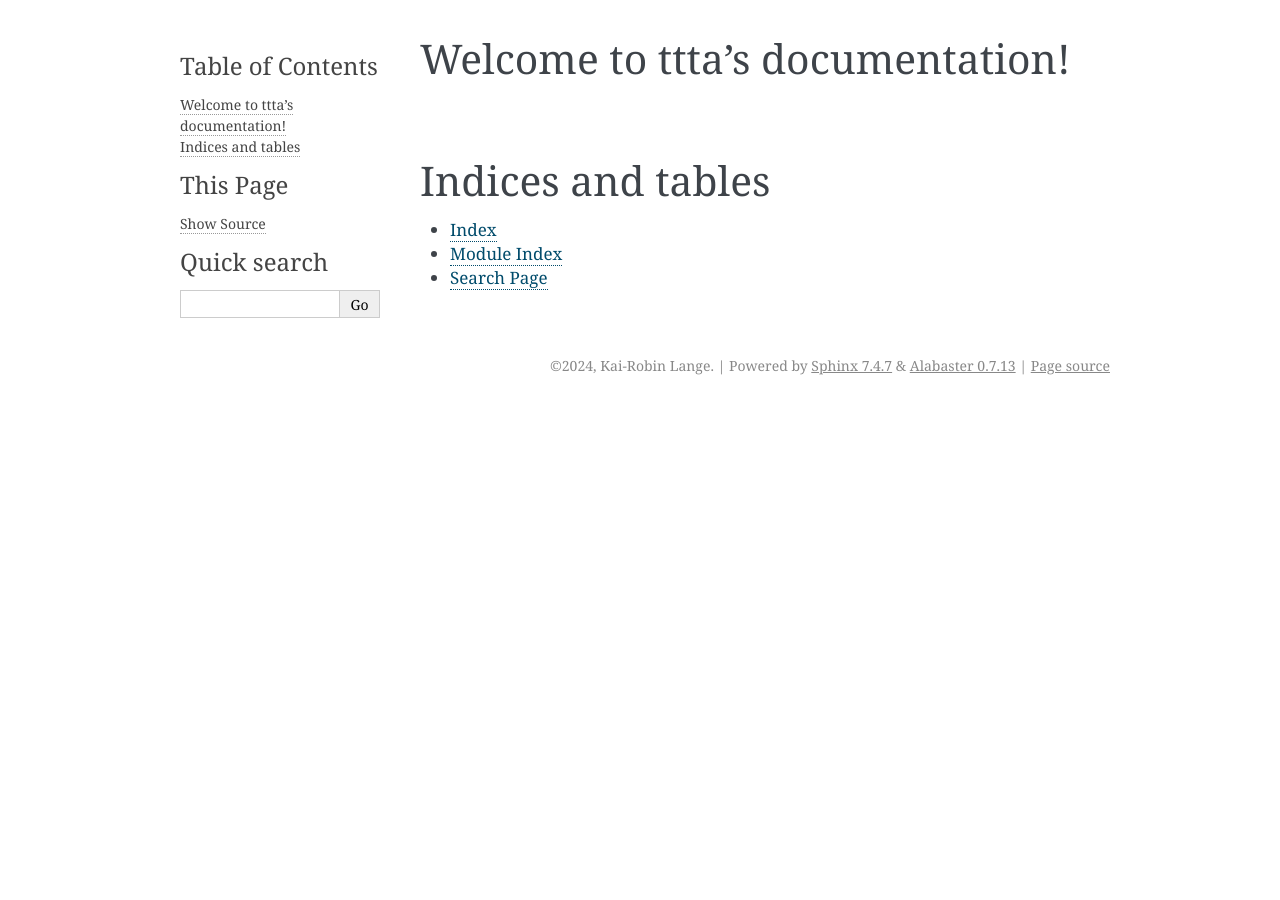
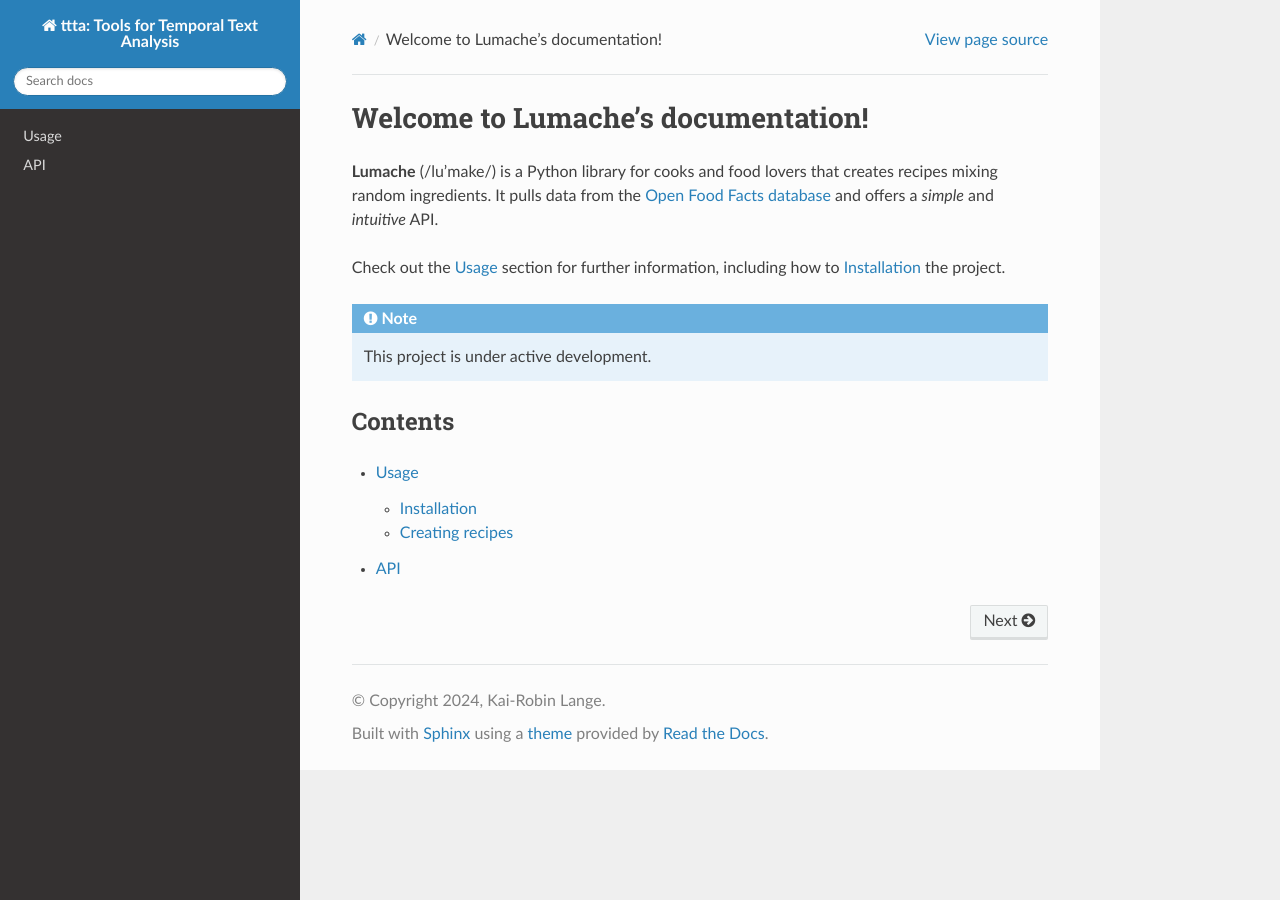
Before and after one commit to K-RLange/ttta, a Sphinx documentation site: the page built from docs/source/index.rst, in a window 1280 px wide. Built offline with Sphinx 7.4.7 and the Read the Docs theme 3.1.0, drawn with Linux system fonts in a browser that asks for light colours.

Commit message:
Updated rtd

```diff
--- /dev/null
+++ b/docs/requirements.txt
@@ -0,0 +1,2 @@
+sphinx==7.1.2
+sphinx-rtd-theme==1.3.0rc1
--- /dev/null
+++ b/docs/source/api.rst
@@ -0,0 +1,7 @@
+API
+===
+
+.. autosummary::
+   :toctree: generated
+
+   lumache
--- a/docs/source/conf.py
+++ b/docs/source/conf.py
@@ -1,27 +1,34 @@
 # Configuration file for the Sphinx documentation builder.
-#
-# For the full list of built-in configuration values, see the documentation:
-# https://www.sphinx-doc.org/en/master/usage/configuration.html
 
-# -- Project information -----------------------------------------------------
-# https://www.sphinx-doc.org/en/master/usage/configuration.html#project-information
+# -- Project information
 
-import os
-import sys
-sys.path.insert(0, os.path.abspath('../'))  # Adjust the path accordingly
+project = 'ttta: Tools for Temporal Text Analysis'
+copyright = '2024, Kai-Robin Lange'
+author = 'Kai-Robin Lange, Lars Grönberg, Niklas Benner, Imene Kolli, Aymane Hachcham, Jonas Rieger and Carsten Jentsch'
 
-# -- Project information -----------------------------------------------------
-project = 'ttta: Tools for temporal text analysis in Python '
-copyright = '2024, Kai-Robin Lange'
-author = 'Kai-Robin Lange, Lars Grönberg, Niklas Benner, Imene Kolli, Aymane Hachcham, Jonas Rieger and Carsten Jenstsch'
-release = '0.9.0'
+version = '0.9.0'
 
-# -- General configuration ---------------------------------------------------
-extensions = ['sphinx.ext.autodoc']  # Added the autodoc extension
+# -- General configuration
+
+extensions = [
+    'sphinx.ext.duration',
+    'sphinx.ext.doctest',
+    'sphinx.ext.autodoc',
+    'sphinx.ext.autosummary',
+    'sphinx.ext.intersphinx',
+]
+
+intersphinx_mapping = {
+    'python': ('https://docs.python.org/3/', None),
+    'sphinx': ('https://www.sphinx-doc.org/en/master/', None),
+}
+intersphinx_disabled_domains = ['std']
 
 templates_path = ['_templates']
-exclude_patterns = []
 
-# -- Options for HTML output -------------------------------------------------
-html_theme = 'alabaster'
-html_static_path = ['_static']
+# -- Options for HTML output
+
+html_theme = 'sphinx_rtd_theme'
+
+# -- Options for EPUB output
+epub_show_urls = 'footnote'
--- a/docs/source/index.rst
+++ b/docs/source/index.rst
@@ -1,20 +1,22 @@
-.. tta documentation master file, created by
-   sphinx-quickstart on Wed Aug 30 21:07:26 2023.
-   You can adapt this file completely to your liking, but it should at least
-   contain the root `toctree` directive.
+Welcome to Lumache's documentation!
+===================================
 
-Welcome to ttta's documentation!
-===============================
+**Lumache** (/lu'make/) is a Python library for cooks and food lovers
+that creates recipes mixing random ingredients.
+It pulls data from the `Open Food Facts database <https://world.openfoodfacts.org/>`_
+and offers a *simple* and *intuitive* API.
+
+Check out the :doc:`usage` section for further information, including
+how to :ref:`installation` the project.
+
+.. note::
+
+   This project is under active development.
+
+Contents
+--------
 
 .. toctree::
-   :maxdepth: 2
-   :caption: Contents:
 
-
-
-Indices and tables
-==================
-
-* :ref:`genindex`
-* :ref:`modindex`
-* :ref:`search`
+   usage
+   api
```
Also changed, not shown: docs/source/usage.rst (added, +33 -0 lines), 1 other file.
